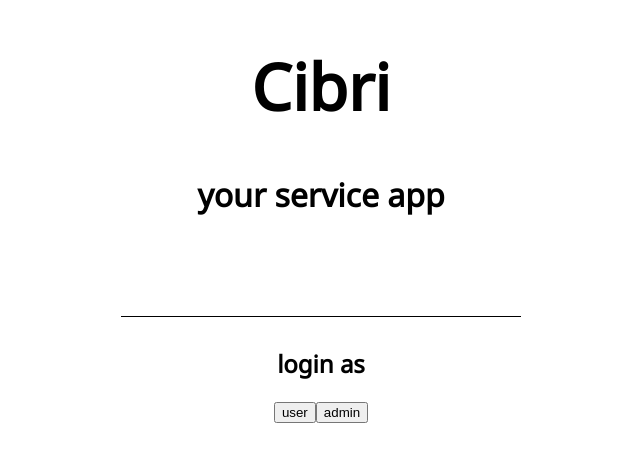
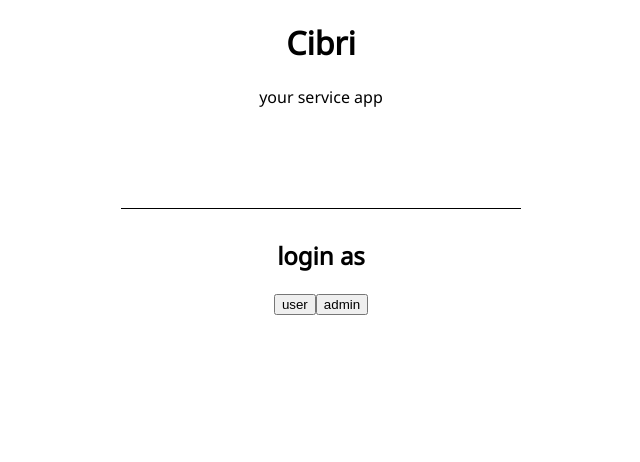
Before and after one commit to SergeBrakow/neuefische-capstone-project-Cibri, a React (Create React App) app: page / in a window 1280 px wide. Shown: the top 462 px of the page, without its empty margins (319-959 px from the left). Built offline with nearby package versions, Linux system fonts and the light colour scheme.

Commit message:
fixed style error

```diff
--- a/src/pages/Login.js
+++ b/src/pages/Login.js
@@ -7,7 +7,8 @@ export default function Login({setUser}) {
 
   function loginAs(loginName){
     const userList = fromLocalStorage("users");
-    let user = userList.filter((item) => item.name === loginName);
+    // let user = userList.filter((item) => item.name === loginName);
+    let user = userList.find((item) => item.name === setUser);
     user = user[0];
 
     toLocalStorage("loggedUser", user);
@@ -30,7 +31,7 @@ export default function Login({setUser}) {
   );
 }
 
-export const StyledWelcomeName = styled.h1`
+export const StyledWelcomeName = styled.div`
   margin-bottom: 100px;
 `
 
```
